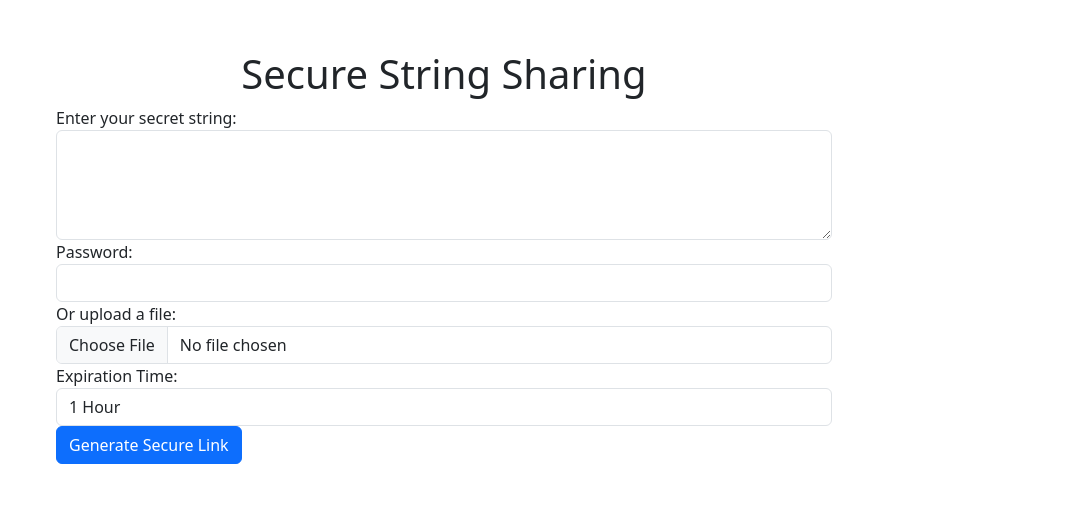
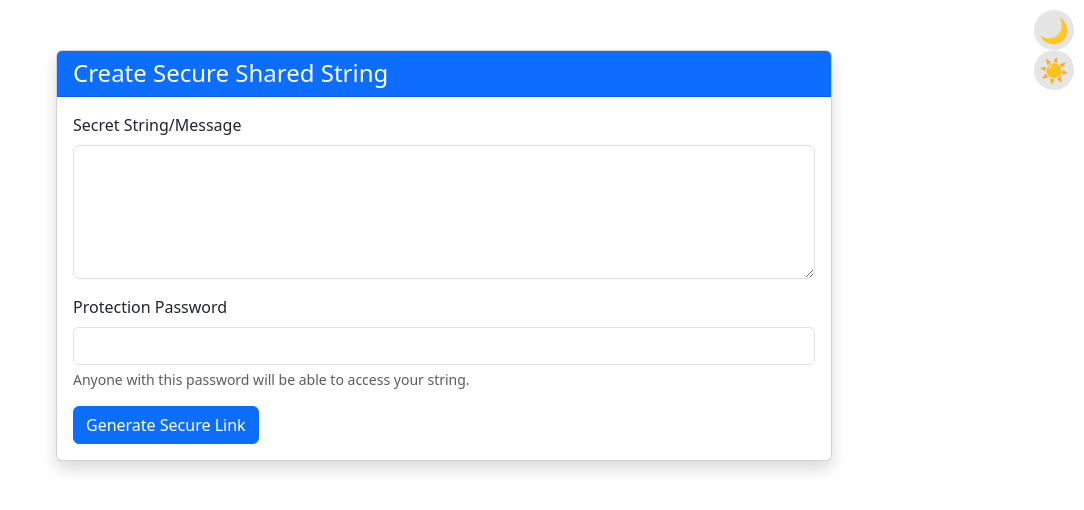
Before and after one commit to mrrajput04/secure-string-sharing, a website: page public/index.html in a window 1280 px wide. Shown: the whole page, without its empty margins (196-1280 px from the left). Drawn offline with nearby package versions, Linux system fonts and the light colour scheme.

Commit message:
added light dark mode fucntionality

```diff
--- a/public/index.html
+++ b/public/index.html
@@ -1,5 +1,5 @@
 <!DOCTYPE html>
-<html lang="en">
+<html lang="en" data-bs-theme="light">
 <head>
   <meta charset="UTF-8">
   <meta name="viewport" content="width=device-width, initial-scale=1.0">
@@ -8,6 +8,7 @@
   <style>
     body {
       padding-top: 50px;
+      transition: background-color 0.3s ease;
     }
     .container {
       max-width: 800px;
@@ -15,35 +16,49 @@
     .hidden {
       display: none;
     }
+    .theme-toggle {
+      position: fixed;
+      top: 10px;
+      right: 10px;
+      z-index: 1000;
+    }
+    .dark-mode-icon, .light-mode-icon {
+      cursor: pointer;
+      font-size: 1.5rem;
+      padding: 5px;
+      border-radius: 50%;
+      width: 40px;
+      height: 40px;
+      display: flex;
+      align-items: center;
+      justify-content: center;
+      background-color: rgba(0,0,0,0.1);
+    }
   </style>
 </head>
 <body>
-    <div class="container">
-        <h1 class="text-center">Secure String Sharing</h1>
-        <form id="secure-string-form">
-            <div class="form-group">
-                <label for="secret-input">Enter your secret string:</label>
-                <textarea id="secret-input" class="form-control" rows="4"></textarea>
-            </div>
-            <div class="form-group">
-                <label for="password-input">Password:</label>
-                <input type="password" id="password-input" class="form-control" required>
-            </div>
-            <div class="form-group">
-                <label for="file-input">Or upload a file:</label>
-                <input type="file" id="file-input" class="form-control">
-            </div>
-            <div class="form-group">
-                <label for="expiration-select">Expiration Time:</label>
-                <select id="expiration-select" class="form-control" required>
-                    <option value="3600">1 Hour</option>
-                    <option value="86400">24 Hours</option>
-                    <option value="259200">3 Days</option>
-                    <option value="604800">7 Days</option>
-                    <option value="2592000">30 Days</option>
-                </select>
-            </div>
-            <button type="submit" class="btn btn-primary btn-block">Generate Secure Link</button>
+  <div class="theme-toggle">
+    <div class="dark-mode-icon" id="darkModeToggle">🌙</div>
+    <div class="light-mode-icon hidden" id="lightModeToggle">☀️</div>
+  </div>
+
+  <div class="container">
+    <div class="card shadow">
+      <div class="card-header bg-primary text-white">
+        <h1 class="h4 mb-0">Create Secure Shared String</h1>
+      </div>
+      <div class="card-body">
+        <form id="createForm">
+          <div class="mb-3">
+            <label for="secretString" class="form-label">Secret String/Message</label>
+            <textarea class="form-control" id="secretString" rows="5" required></textarea>
+          </div>
+          <div class="mb-3">
+            <label for="password" class="form-label">Protection Password</label>
+            <input type="password" class="form-control" id="password" required>
+            <div class="form-text">Anyone with this password will be able to access your string.</div>
+          </div>
+          <button type="submit" class="btn btn-primary">Generate Secure Link</button>
         </form>
 
         <div id="resultSection" class="mt-4 hidden">
```
Also changed, not shown: public/view.html (+59 -1 lines), README.md.
